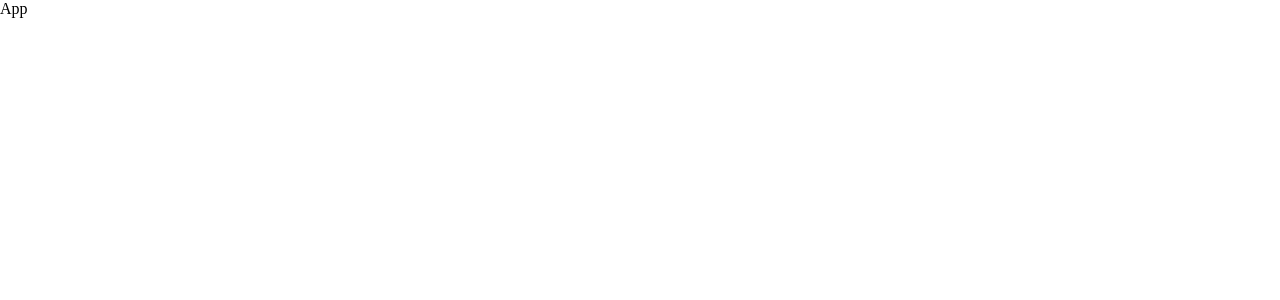
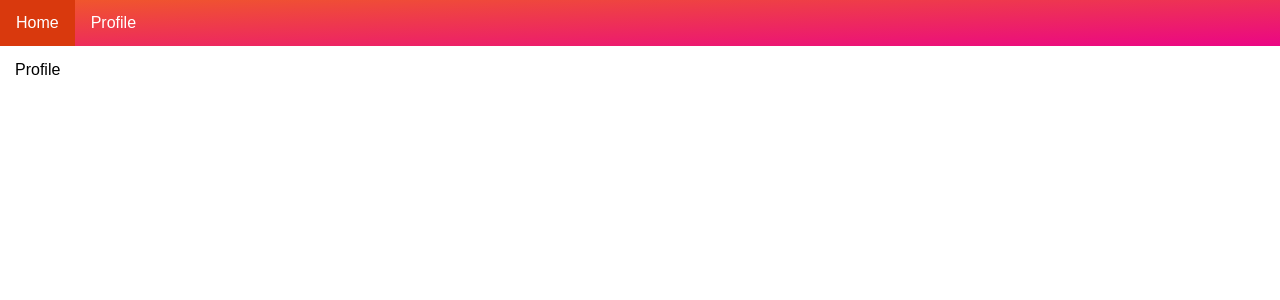
Before and after one commit to mofath/oauth__react-node, a React (Create React App) app in the folder client/: page /profile in a window 1280 px wide. Shown: the top 300 px of the page. Built offline with nearby package versions, Linux system fonts and the light colour scheme.

Commit message:
Setup client

```diff
--- a/client/package.json
+++ b/client/package.json
@@ -10,7 +10,8 @@
     "normalize.css": "^8.0.1",
     "react": "^17.0.2",
     "react-dom": "^17.0.2",
-    "react-scripts": "4.0.3",
+    "react-router-dom": "^5.3.0",
+    "react-scripts": "^4.0.3",
     "sass-mq": "^5.0.1",
     "web-vitals": "^1.0.1"
   },
--- /dev/null
+++ b/client/src/components/App.js
@@ -0,0 +1,19 @@
+import { Route } from 'react-router-dom';
+import Home from '../components/Home';
+import Profile from '../components/Profile';
+import Nav from './Nav';
+import './App.scss';
+
+function App() {
+  return (
+    <div className='App'>
+      <Nav />
+      <div className='body'>
+        <Route path='/' exact component={Home} />
+        <Route path='/profile' component={Profile} />
+      </div>
+    </div>
+  );
+}
+
+export default App;
--- /dev/null
+++ b/client/src/components/App.scss
@@ -0,0 +1,53 @@
+body {
+  margin: 0;
+  padding: 0;
+  font-family: sans-serif;
+}
+
+.body {
+  margin: 15px;
+}
+
+h1,
+h2,
+h3 {
+  color: #f0582a;
+}
+
+button {
+  margin: 5px;
+}
+
+ul.unstyled {
+  list-style-type: none;
+  margin: 0;
+  padding: 0;
+}
+
+nav ul {
+  list-style-type: none;
+  margin: 0;
+  padding: 0;
+  overflow: hidden;
+  background-image: linear-gradient(to bottom right, #f0582a, #eb0685);
+}
+
+nav li {
+  float: left;
+}
+
+nav li a {
+  display: block;
+  color: white;
+  text-align: center;
+  padding: 14px 16px;
+  text-decoration: none;
+}
+
+nav li a:hover {
+  background-color: #d9390d;
+}
+
+nav button {
+  margin-top: 13px;
+}
--- /dev/null
+++ b/client/src/components/Home/index.jsx
@@ -0,0 +1,5 @@
+const Home = () => {
+  return <div>Home</div>;
+};
+
+export default Home;
--- /dev/null
+++ b/client/src/components/Nav/index.jsx
@@ -0,0 +1,21 @@
+import React, { Component } from 'react';
+import { Link } from 'react-router-dom';
+
+class Nav extends Component {
+  render() {
+    return (
+      <nav>
+        <ul>
+          <li>
+            <Link to='/'>Home</Link>
+          </li>
+          <li>
+            <Link to='/profile'>Profile</Link>
+          </li>
+        </ul>
+      </nav>
+    );
+  }
+}
+
+export default Nav;
--- /dev/null
+++ b/client/src/components/Profile/index.jsx
@@ -0,0 +1,5 @@
+const Profile = () => {
+  return <div>Profile</div>;
+};
+
+export default Profile;
--- a/client/src/index.js
+++ b/client/src/index.js
@@ -1,12 +1,15 @@
 import React from 'react';
 import ReactDOM from 'react-dom';
-import App from './js/components/App';
+import App from './components/App';
+import { BrowserRouter as Router, Route } from 'react-router-dom';
 import 'normalize.css';
 import './scss/index.scss';
 
 ReactDOM.render(
-	<React.StrictMode>
-		<App />
-	</React.StrictMode>,
-	document.getElementById('root')
+  <React.StrictMode>
+    <Router>
+      <Route component={App} />
+    </Router>
+  </React.StrictMode>,
+  document.getElementById('root')
 );
--- a/client/src/js/components/App.css
+++ /dev/null
@@ -1,10 +0,0 @@
-.app {
-    display: flex;
-    flex-direction: column;
-    align-items: center;
-    width: 100%;
-    height: 100%;
-    text-align: center;
-    font-size: 40px;
-    padding-top: 20%;
-}
--- a/client/src/js/components/App.js
+++ /dev/null
@@ -1,7 +0,0 @@
-import './App.css';
-
-function App() {
-	return <div className='App'>App</div>;
-}
-
-export default App;
```
Also changed, not shown: 1 other file (tests, documents, lock files or other folders).
